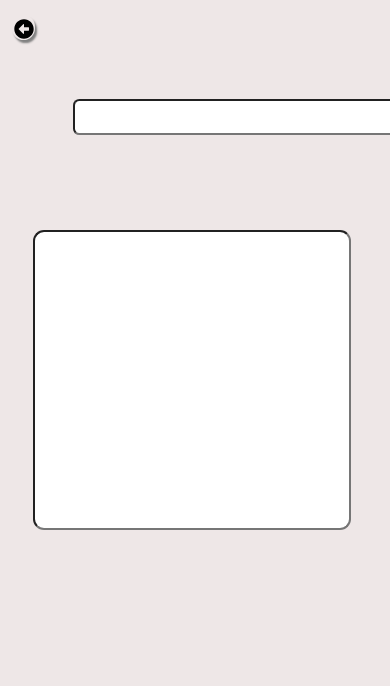
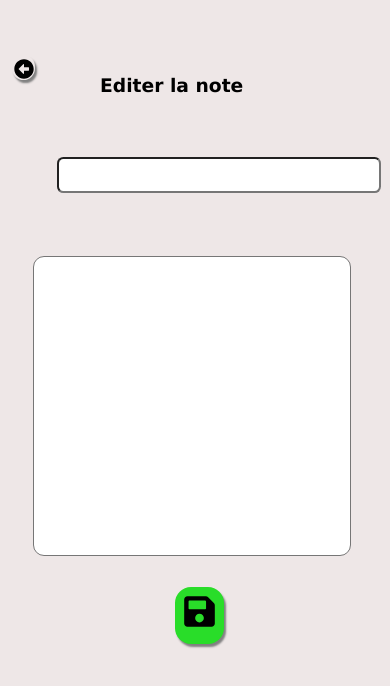
Before and after one commit to Abombidus/noteApp, a React (Vite) app: page /editNote in a window 390 px wide. Shown: the top 686 px of the page. Built offline with nearby package versions, Linux system fonts and the light colour scheme.

Commit message:
commit=8

```diff
--- a/src/components/EditNote.tsx
+++ b/src/components/EditNote.tsx
@@ -18,27 +18,17 @@ function EditNote() {
           <FaArrowAltCircleLeft className="sign" />
         </button>
       </div>
+      <h3 className="textH3">Editer la note</h3>
       <div>
         <input
           type="text"
           id="nomDeLaNote"
-          style={{
-            position: "relative",
-            left: "2rem",
-            top: "2rem",
-          }}
           //   placeholder="   ajouter un nom a la note...✍"
         />
       </div>
-
       <div className="textAreaContainer">
-        <input
-          type="text"
-          className="textArea"
-          //   placeholder=" Ajouter une note..."
-        />
+        <textarea name="textArea" id="textArea" className="textArea"></textarea>
       </div>
-
       <div className="editSave">
         <button id="editsaved">
           <FaSave />
--- a/src/components/editNote.css
+++ b/src/components/editNote.css
@@ -1,11 +1,35 @@
 @media (max-width: 640px) {
+  #retour {
+    position: relative;
+    top: 2.5rem;
+  }
+  /* body {
+    background: red;
+  } */
+  .textH3 {
+    position: relative;
+    top: 2.4rem;
+  }
+  #nomDeLaNote {
+    position: relative;
+    bottom: 2rem;
+  }
   .editSave {
     position: relative;
-    left: 8.5rem;
-    top: 8rem;
+  }
+  #editsaved {
+    position: relative;
+    right: 26.6rem;
+    top: 5rem;
   }
 }
 /*  */
+
+.textH3 {
+  position: relative;
+  left: 4rem;
+  top: 0.8rem;
+}
 
 .editSave {
   position: relative;
--- a/src/components/newNote/NewNote.tsx
+++ b/src/components/newNote/NewNote.tsx
@@ -8,9 +8,15 @@ import { useNavigate } from "react-router-dom";
 const NewNote = () => {
   const navigate = useNavigate();
   const [active, setActive] = useState(false);
-  // const [task, setTask] = useState([]);
-  // const [newTask, setNewTask] = useState("");
+  const [titre, setTitre] = useState("");
+  const [champ, setChamp] = useState("");
 
+  function TakeNote() {
+    // e.preventDeafault();
+
+    console.log("titre:", titre);
+    console.log("champ:", champ);
+  }
   return (
     <>
       <div className="one">
@@ -22,9 +28,9 @@ const NewNote = () => {
         >
           <FaArrowAltCircleLeft className="sign" />
         </button>
+      </div>
 
-        <h3>Nouvelle note</h3>
-      </div>
+      <h3>Nouvelle note</h3>
 
       <div className="two">
         <input
@@ -33,8 +39,12 @@ const NewNote = () => {
             setActive(false);
           }}
           type="text"
+          onChange={(e) => {
+            setTitre(e.target.value);
+          }}
+          value={titre}
           id="nomDeLaNote"
-          placeholder="   ajouter un nom a la note...✍"
+          placeholder="  Nom de la note...✍"
         />
 
         <button
@@ -48,12 +58,18 @@ const NewNote = () => {
       </div>
 
       <div className="textAreaContainer">
-        <input
-          type="text"
+        <textarea
+          onChange={(e) => {
+            setChamp(e.target.value);
+          }}
+          value={champ}
+          name="textArea"
           className="textArea"
-          placeholder=" Ajouter une note..."
-        />
+          id="textArea"
+          placeholder="Ajouter une note..."
+        ></textarea>
       </div>
+
       <div className="actions">
         <button id="import">
           <FaFileImport />
@@ -61,7 +77,7 @@ const NewNote = () => {
         <button id="audio">
           <AiFillAudio />
         </button>
-        <button id="saved">
+        <button id="saved" onClick={TakeNote}>
           <FaSave />
         </button>
       </div>
--- a/src/components/newNote/newNote.css
+++ b/src/components/newNote/newNote.css
@@ -1,5 +1,10 @@
 .one {
   display: flex;
+}
+
+h3 {
+  position: relative;
+  left: 5rem;
 }
 #retour {
   background: var(--color-white);
@@ -18,6 +23,8 @@
 
 #nomDeLaNote {
   font-size: x-large;
+  position: relative;
+  top: 1.5rem;
   width: fit-content;
   border-radius: 0.4rem;
   padding-left: 10px;
@@ -30,6 +37,8 @@
 #btnOk {
   background: var(--color-green2);
   height: 35px;
+  position: relative;
+  top: 1.3rem;
 }
 
 .textAreaContainer {
@@ -61,6 +70,8 @@
   margin-top: 4rem;
   display: flex;
   justify-content: center;
+  position: relative;
+  right: 3.7rem;
 }
 
 /* Bouton */
@@ -96,6 +107,11 @@
     right: 0.4rem;
     top: 8rem;
   }
+  h3 {
+    position: relative;
+    left: 3rem;
+    top: 3rem;
+  }
   .textAreaContainer {
     position: relative;
     right: 0.5rem;
@@ -117,8 +133,9 @@
   }
   .one {
     position: relative;
-    top: 3rem;
+    /* top: 3.6rem; */
   }
+
   .two {
     position: relative;
     top: 1rem;
@@ -134,5 +151,6 @@
   #retour {
     position: relative;
     right: 1.8rem;
+    /* bottom: 3rem; */
   }
 }
```
